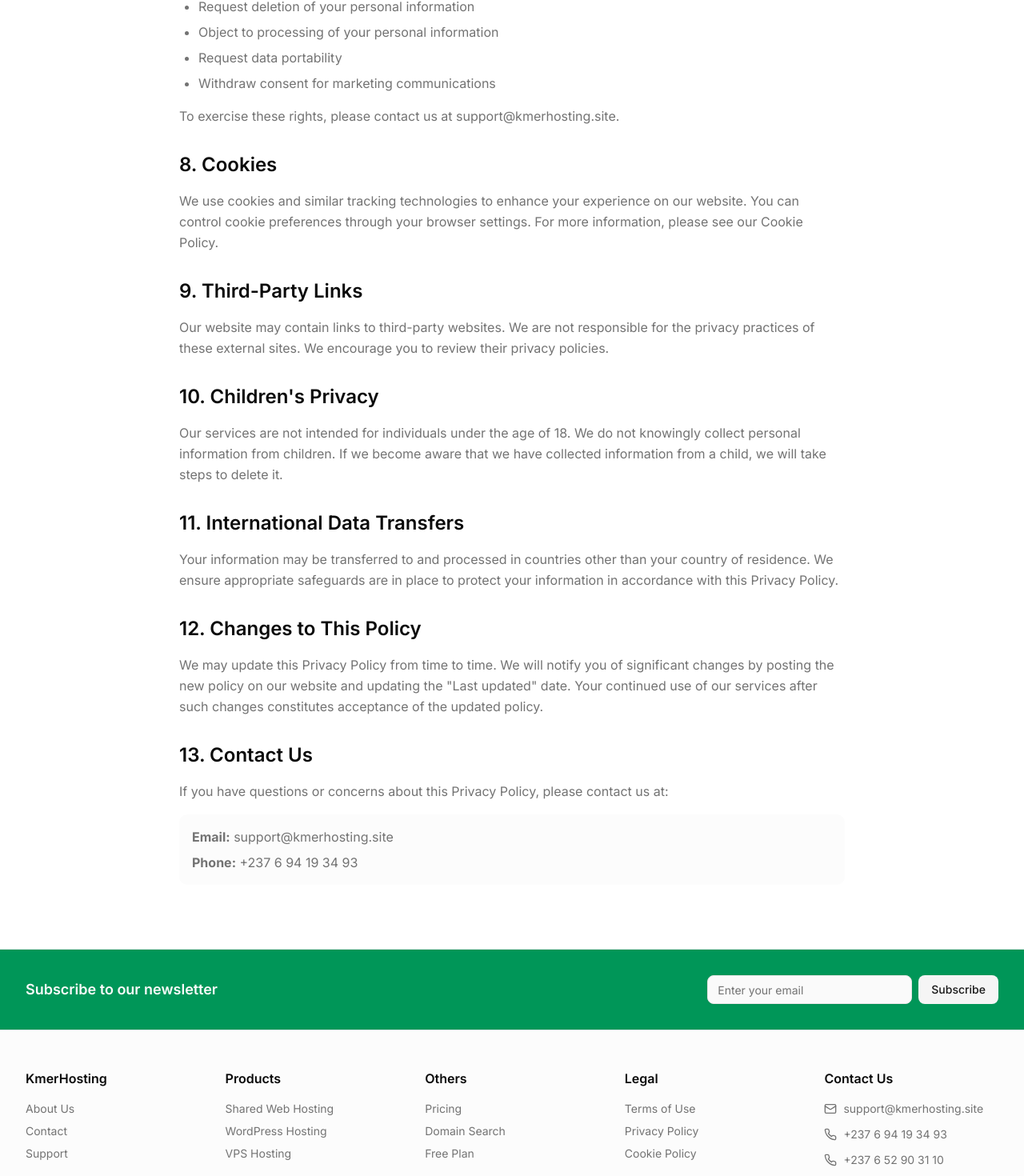
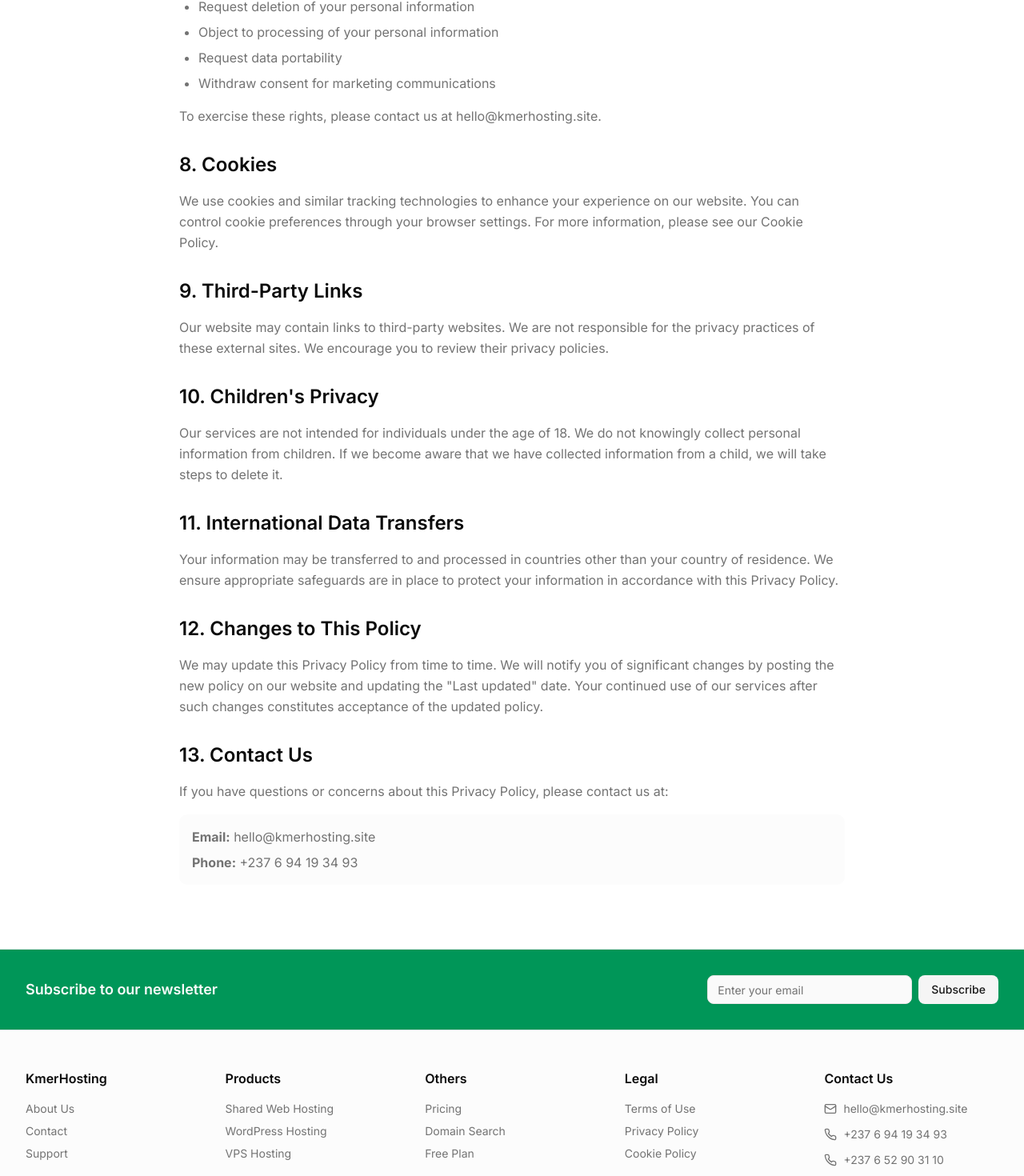
Before and after one commit to KmerHosting/kmerhosting-website, a Next.js app: page /privacy in a window 1280 px wide. Shown: the part 2097-3567 px from the top of the page at 80% size. Built offline with nearby package versions, Linux system fonts and the light colour scheme.

Commit message:
change support email

```diff
--- a/app/contact/page.tsx
+++ b/app/contact/page.tsx
@@ -57,8 +57,8 @@ export default function ContactPage() {
                   </div>
                   <h3 className="font-semibold mb-2">Email Us</h3>
                   <p className="text-sm text-muted-foreground mb-3">Send us an email anytime</p>
-                  <a href="mailto:support@kmerhosting.site" className="text-sm text-primary hover:underline break-all">
-                    support@kmerhosting.site
+                  <a href="mailto:hello@kmerhosting.site" className="text-sm text-primary hover:underline break-all">
+                    hello@kmerhosting.site
                   </a>
                 </CardContent>
               </Card>
--- a/app/cookies/page.tsx
+++ b/app/cookies/page.tsx
@@ -154,7 +154,7 @@ export default function CookiesPage() {
               <section>
                 <h2 className="text-2xl font-semibold mb-4">8. Contact Us</h2>
                 <p className="text-muted-foreground leading-relaxed">
-                  If you have questions about our use of cookies, please contact us at support@kmerhosting.site.
+                  If you have questions about our use of cookies, please contact us at hello@kmerhosting.site.
                 </p>
               </section>
             </div>
--- a/app/privacy/page.tsx
+++ b/app/privacy/page.tsx
@@ -114,7 +114,7 @@ export default function PrivacyPage() {
                   <li>Withdraw consent for marketing communications</li>
                 </ul>
                 <p className="text-muted-foreground leading-relaxed mt-4">
-                  To exercise these rights, please contact us at support@kmerhosting.site.
+                  To exercise these rights, please contact us at hello@kmerhosting.site.
                 </p>
               </section>
 
@@ -169,7 +169,7 @@ export default function PrivacyPage() {
                 </p>
                 <div className="mt-4 p-4 bg-muted/30 rounded-lg">
                   <p className="text-muted-foreground">
-                    <strong>Email:</strong> support@kmerhosting.site
+                    <strong>Email:</strong> hello@kmerhosting.site
                   </p>
                   <p className="text-muted-foreground mt-2">
                     <strong>Phone:</strong> +237 6 94 19 34 93
--- a/app/terms/page.tsx
+++ b/app/terms/page.tsx
@@ -140,7 +140,7 @@ export default function TermsPage() {
               <section>
                 <h2 className="text-2xl font-semibold mb-4">12. Contact Information</h2>
                 <p className="text-muted-foreground leading-relaxed">
-                  If you have questions about these Terms of Service, please contact us at support@kmerhosting.site.
+                  If you have questions about these Terms of Service, please contact us at hello@kmerhosting.site.
                 </p>
               </section>
             </div>
--- a/components/footer.tsx
+++ b/components/footer.tsx
@@ -164,8 +164,8 @@ export function Footer() {
               <ul className="space-y-3 text-sm text-muted-foreground">
                 <li className="flex items-center gap-2">
                   <Mail className="h-4 w-4" />
-                  <a href="mailto:support@kmerhosting.site" className="hover:text-accent transition-colors">
-                    support@kmerhosting.site
+                  <a href="mailto:hello@kmerhosting.site" className="hover:text-accent transition-colors">
+                    hello@kmerhosting.site
                   </a>
                 </li>
                 <li className="flex items-center gap-2">
```
